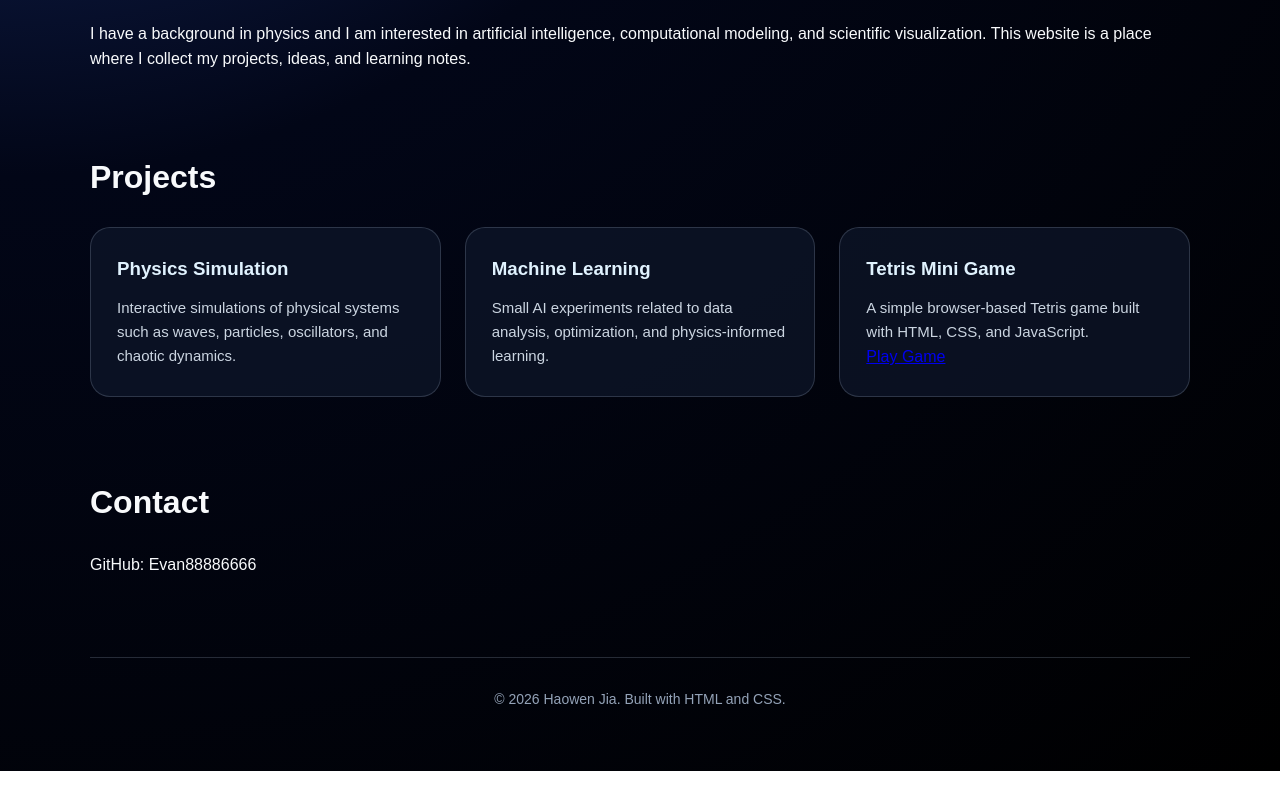
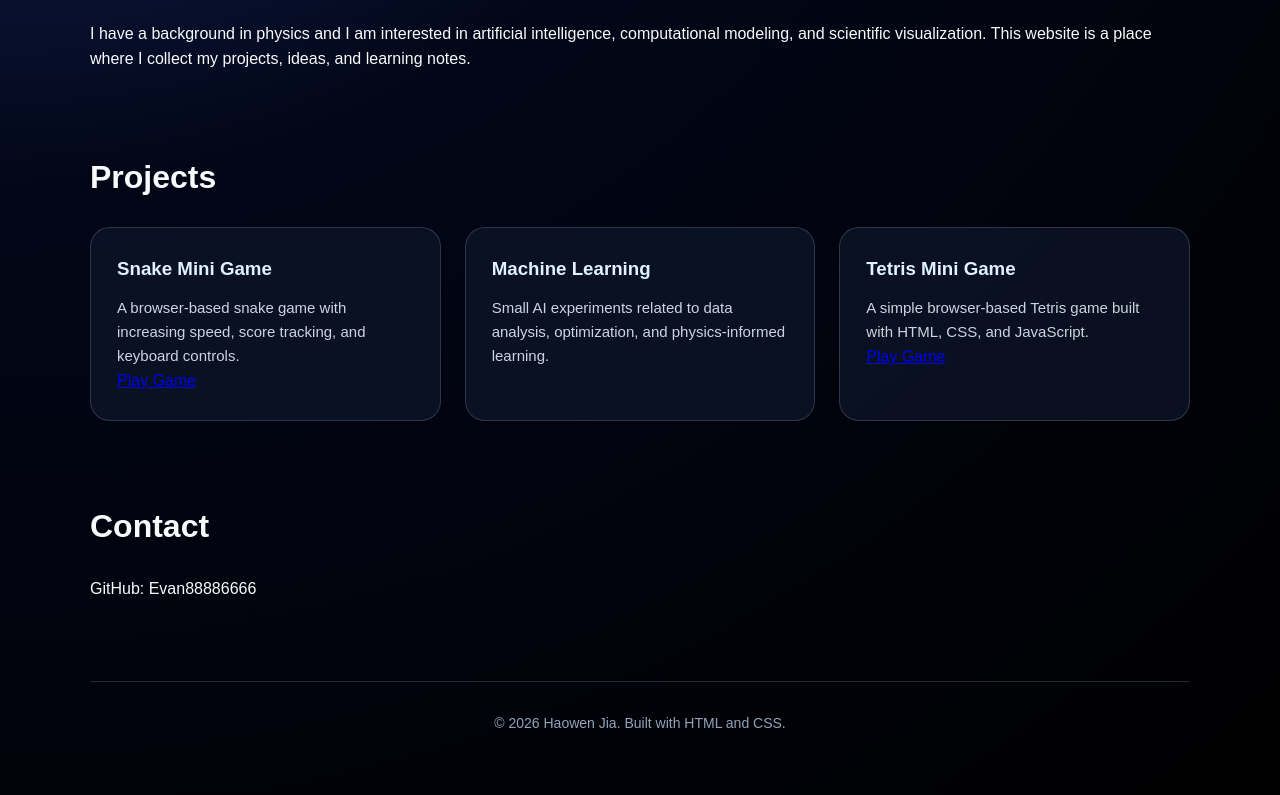
Before and after one commit to Evan88886666/Evan88886666.github.io, a plain HTML site: page index.html in a window 1280 px wide. Shown: the part 702-1497 px from the top of the page. Before the commit the page ends 1473 px from the top, so only its background shows below. Drawn offline with Linux system fonts and the light colour scheme.

Commit message:
Update index.html

```diff
--- a/index.html
+++ b/index.html
@@ -259,11 +259,11 @@
 
       <div class="grid">
         <div class="card">
-          <h3>Physics Simulation</h3>
+          <h3>Snake Mini Game</h3>
           <p>
-            Interactive simulations of physical systems such as waves, particles,
-            oscillators, and chaotic dynamics.
+            A browser-based snake game with increasing speed, score tracking, and keyboard controls.
           </p>
+          <a href="snake.html">Play Game</a>
         </div>
 
         <div class="card">
```
